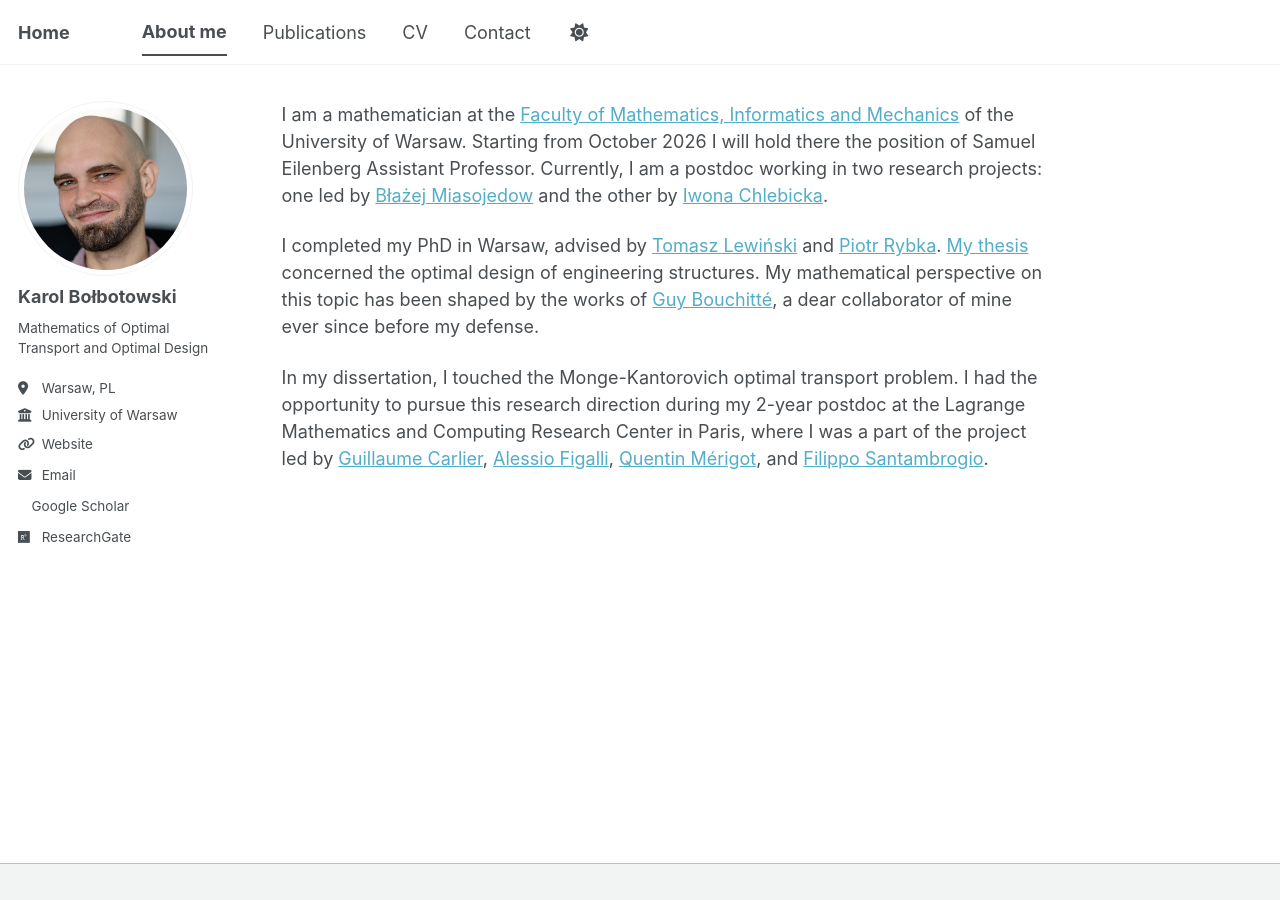
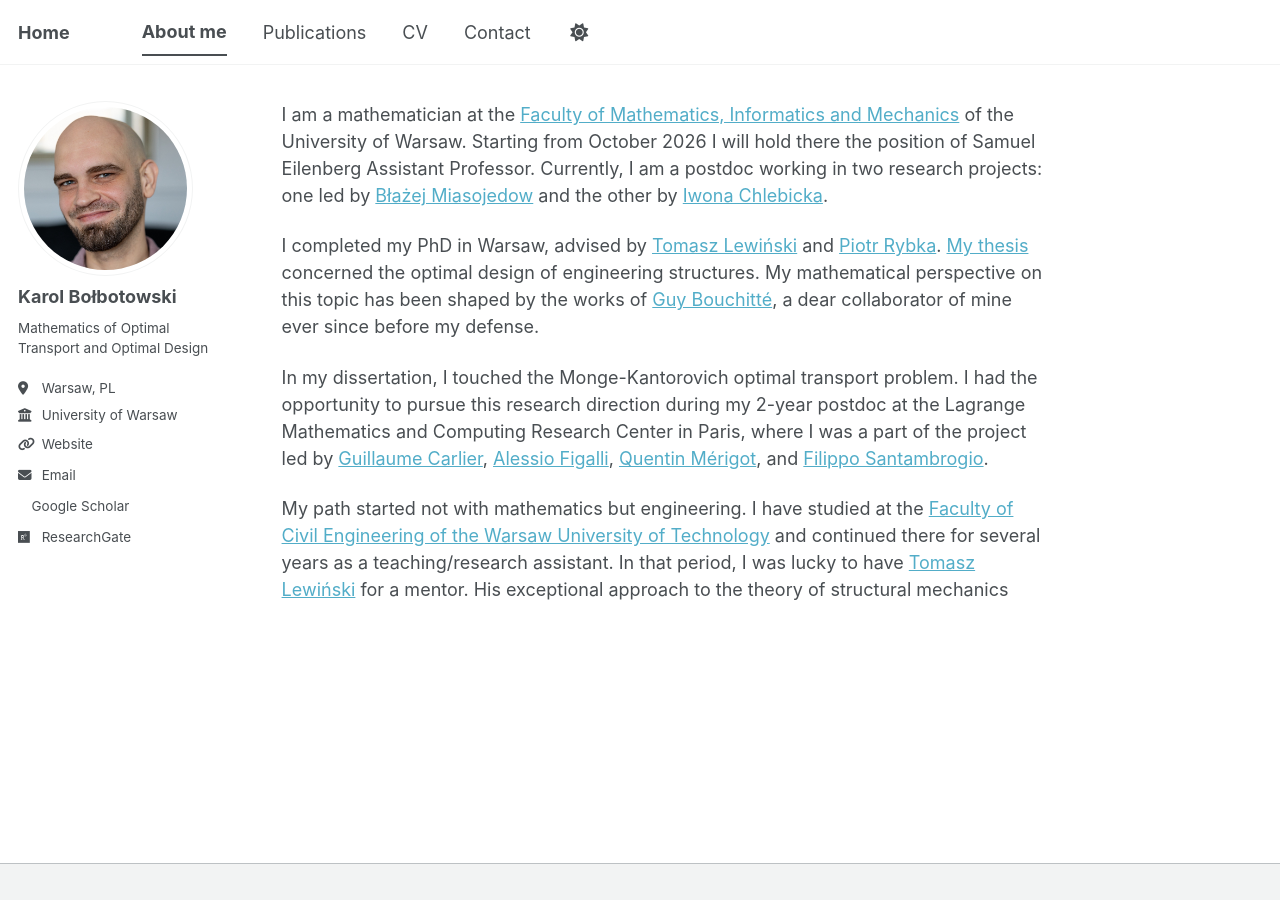
Before and after one commit to kbolbotowski/kbolbotowski.github.io, a Jekyll site: the page built from _pages/aboutme.md, in a window 1280 px wide. Built offline with Jekyll 4.4.1, drawn with Linux system fonts in a browser that asks for light colours; a style sheet for code colours, icons or effects is not loaded.

Commit message:
Update aboutme.md

```diff
--- a/_pages/aboutme.md
+++ b/_pages/aboutme.md
@@ -8,3 +8,5 @@
 I completed my PhD in Warsaw, advised by <a href="https://www.il.pw.edu.pl/en/member/lewinski-tomasz-en/" target="_blank" rel="noopener noreferrer">Tomasz Lewiński</a> and <a href="https://www.mimuw.edu.pl/~rybka/index.html" target="_blank" rel="noopener noreferrer">Piotr Rybka</a>. <a href="https://theses.hal.science/tel-05609664v1" target="_blank" rel="noopener noreferrer">My thesis</a> concerned the optimal design of engineering structures. My mathematical perspective on this topic has been shaped by the works of <a href="https://sites.google.com/site/gbouchitte/" target="_blank" rel="noopener noreferrer">Guy Bouchitté</a>, a dear collaborator of mine ever since before my defense.
 
 In my dissertation, I touched the Monge-Kantorovich optimal transport problem. I had the opportunity to pursue this research direction during my 2-year postdoc at the Lagrange Mathematics and Computing Research Center in Paris, where I was a part of the project led by <a href="https://www.ceremade.dauphine.fr/~carlier/" target="_blank" rel="noopener noreferrer">Guillaume Carlier</a>, <a href="https://people.math.ethz.ch/~afigalli/" target="_blank" rel="noopener noreferrer">Alessio Figalli</a>, <a href="http://quentin.mrgt.fr/#teaching" target="_blank" rel="noopener noreferrer">Quentin Mérigot</a>, and <a href="https://math.univ-lyon1.fr/~santambrogio/" target="_blank" rel="noopener noreferrer">Filippo Santambrogio</a>.
+
+My path started not with mathematics but engineering. I have studied at the <a href="https://www.il.pw.edu.pl/en/" target="_blank" rel="noopener noreferrer">Faculty of Civil Engineering of the Warsaw University of Technology</a> and continued there for several years as a teaching/research assistant. In that period, I was lucky to have <a href="https://www.il.pw.edu.pl/en/member/lewinski-tomasz-en/" target="_blank" rel="noopener noreferrer">Tomasz Lewiński</a> for a mentor. His exceptional approach to the theory of structural mechanics
```
